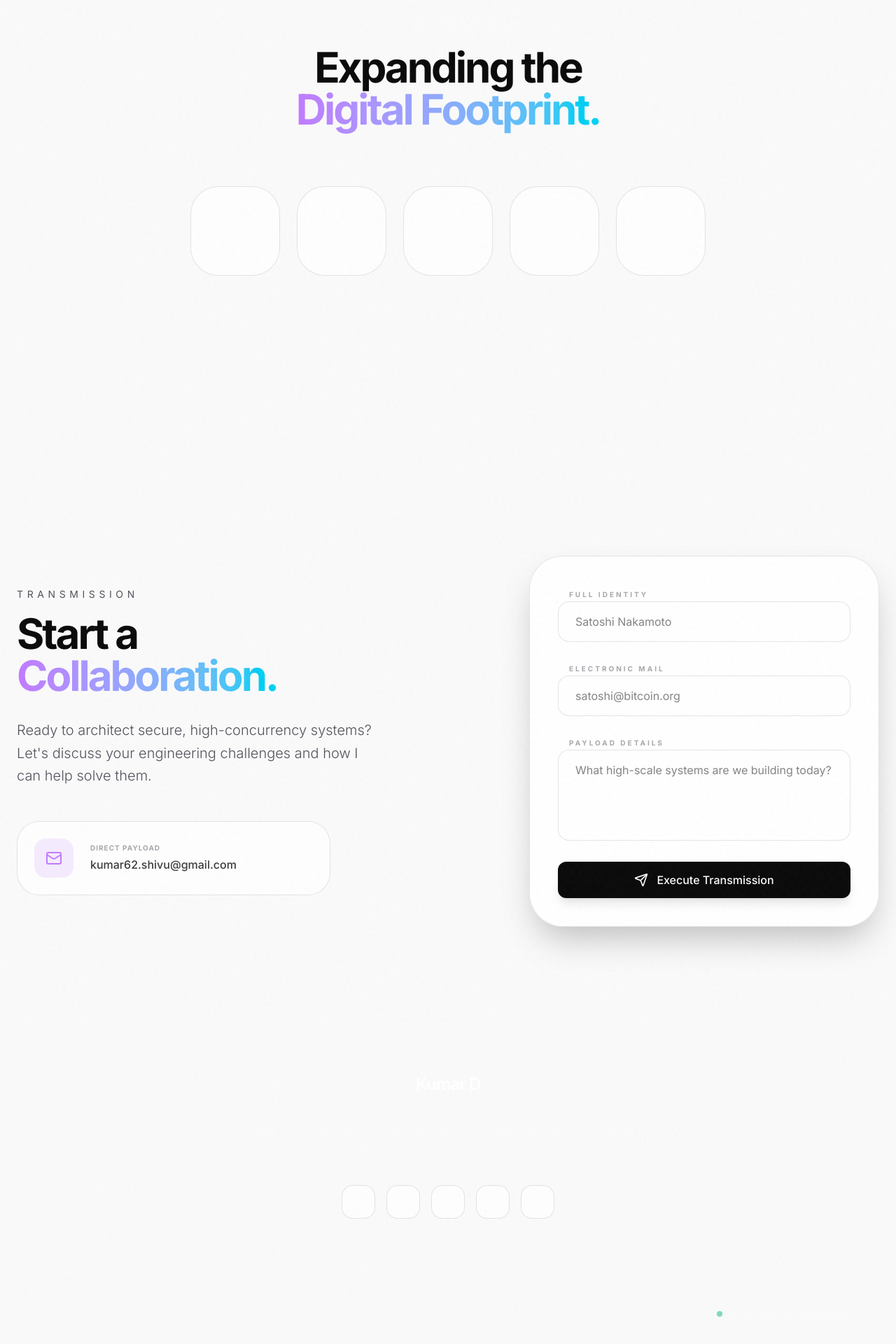
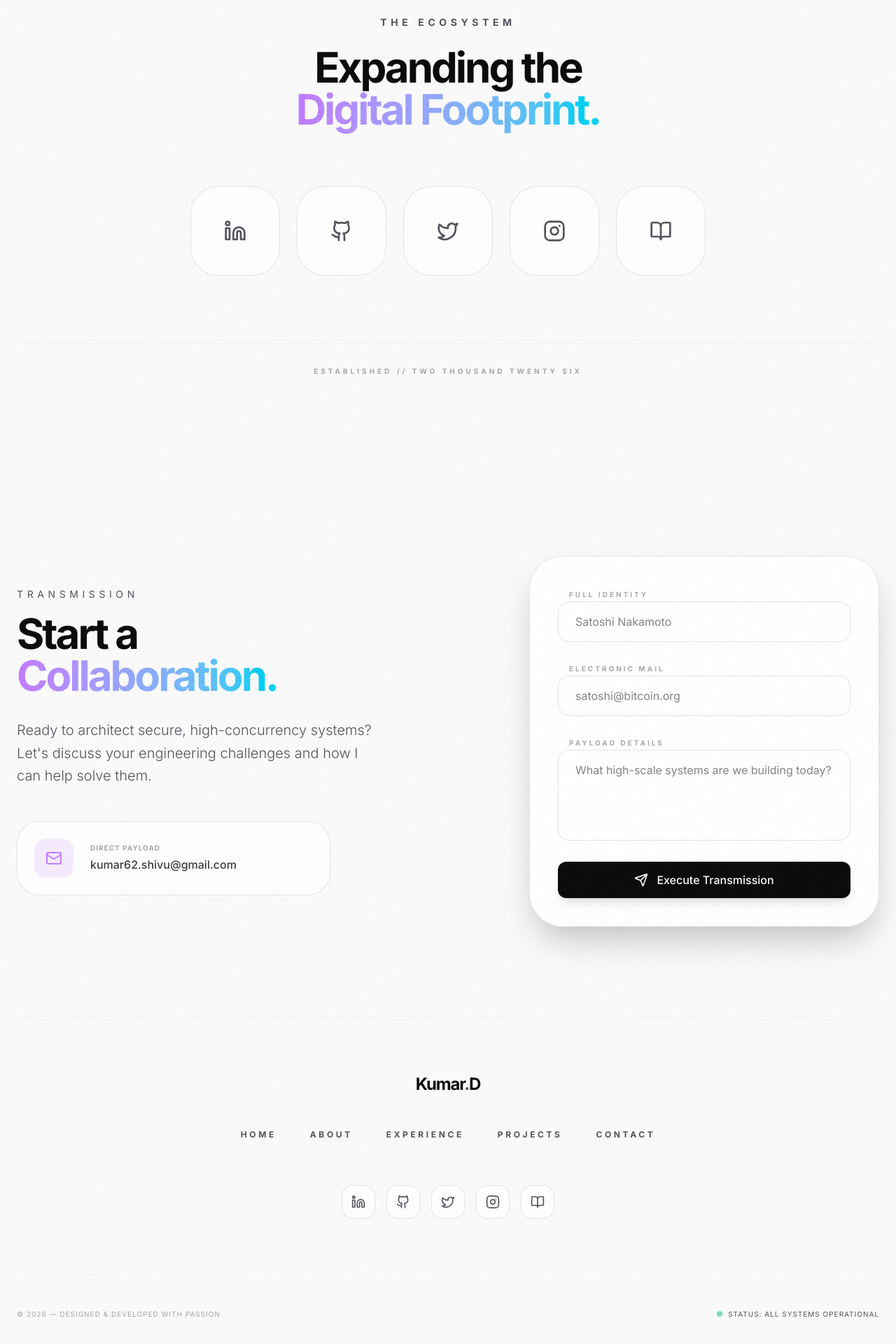
Before and after one commit to KumarDhananjaya/portfolio-new, a Next.js app: page / in a window 1280 px wide. Shown: the part 5322-7242 px from the top of the page at 70% size. Built offline with nearby package versions, Linux system fonts and the light colour scheme.

Commit message:
style: update SocialBanner and Footer with theme-aware colors

```diff
--- a/components/Footer.tsx
+++ b/components/Footer.tsx
@@ -12,13 +12,13 @@ const socialIcons = [
 
 export const Footer: React.FC = () => {
     return (
-        <footer className="w-full py-20 px-6 relative overflow-hidden bg-grain border-t border-white/[0.03]">
+        <footer className="w-full py-20 px-6 relative overflow-hidden bg-grain border-t border-foreground/[0.03]">
             <div className="w-full max-w-7xl mx-auto relative z-10">
                 <div className="flex flex-col items-center">
                     {/* Brand / Logo */}
                     <div className="mb-12">
-                        <h3 className="text-2xl font-bold tracking-tighter text-white">
-                            Kumar<span className="text-white/20">.</span>D
+                        <h3 className="text-2xl font-bold tracking-tighter text-foreground">
+                            Kumar<span className="text-muted">.</span>D
                         </h3>
                     </div>
 
@@ -28,7 +28,7 @@ export const Footer: React.FC = () => {
                             <a
                                 key={item}
                                 href={`#${item.toLowerCase()}`}
-                                className="text-xs font-bold uppercase tracking-[0.3em] text-white/30 hover:text-white transition-colors duration-300"
+                                className="text-xs font-bold uppercase tracking-[0.3em] text-muted hover:text-foreground transition-colors duration-300"
                             >
                                 {item}
                             </a>
@@ -43,7 +43,7 @@ export const Footer: React.FC = () => {
                                 href={href}
                                 target="_blank"
                                 rel="noopener noreferrer"
-                                className="w-12 h-12 rounded-2xl glass flex items-center justify-center text-white/40 hover:text-white hover:bg-white/10 hover:border-white/20 transition-all duration-500"
+                                className="w-12 h-12 rounded-2xl glass flex items-center justify-center text-muted hover:text-foreground hover:bg-foreground/10 hover:border-foreground/20 transition-all duration-500"
                                 aria-label={label}
                             >
                                 <Icon size={20} />
@@ -52,13 +52,13 @@ export const Footer: React.FC = () => {
                     </div>
 
                     {/* Bottom Info */}
-                    <div className="w-full pt-12 border-t border-white/[0.03] flex flex-col md:flex-row justify-between items-center gap-6">
-                        <p className="text-[10px] uppercase tracking-widest text-white/20">
+                    <div className="w-full pt-12 border-t border-foreground/[0.03] flex flex-col md:flex-row justify-between items-center gap-6">
+                        <p className="text-[10px] uppercase tracking-widest text-muted/50">
                             © {new Date().getFullYear()} — Designed & Developed with Passion
                         </p>
                         <div className="flex items-center gap-2">
                             <div className="w-2 h-2 rounded-full bg-emerald-500 animate-pulse" />
-                            <p className="text-[10px] uppercase tracking-widest text-white/40">Status: All Systems Operational</p>
+                            <p className="text-[10px] uppercase tracking-widest text-muted">Status: All Systems Operational</p>
                         </div>
                     </div>
                 </div>
--- a/components/sections/SocialBanner.tsx
+++ b/components/sections/SocialBanner.tsx
@@ -23,7 +23,7 @@ export const SocialBanner: React.FC = () => {
                     viewport={{ once: true }}
                     className="mb-20"
                 >
-                    <h2 className="text-sm uppercase tracking-[0.4em] text-white/30 mb-6 font-bold">The Ecosystem</h2>
+                    <h2 className="text-sm uppercase tracking-[0.4em] text-muted mb-6 font-bold">The Ecosystem</h2>
                     <h3 className="text-4xl md:text-6xl font-bold tracking-tighter mb-8">
                         Expanding the <br />
                         <span className="text-transparent bg-clip-text bg-gradient-to-r from-purple-400 to-cyan-400">Digital Footprint.</span>
@@ -41,7 +41,7 @@ export const SocialBanner: React.FC = () => {
                             whileInView={{ opacity: 1, scale: 1 }}
                             viewport={{ once: true }}
                             transition={{ delay: index * 0.1 }}
-                            className="w-24 h-24 md:w-32 md:h-32 glass rounded-[2.5rem] flex items-center justify-center text-white/30 hover:text-white hover:bg-white/5 hover:border-white/20 transition-all duration-700 group"
+                            className="w-24 h-24 md:w-32 md:h-32 glass rounded-[2.5rem] flex items-center justify-center text-muted hover:text-foreground hover:bg-foreground/5 hover:border-foreground/20 transition-all duration-700 group"
                             aria-label={label}
                         >
                             <Icon size={32} className="group-hover:scale-110 transition-transform duration-500" />
@@ -53,9 +53,9 @@ export const SocialBanner: React.FC = () => {
                     initial={{ opacity: 0 }}
                     whileInView={{ opacity: 1 }}
                     viewport={{ once: true }}
-                    className="mt-24 pt-8 border-t border-white/[0.03]"
+                    className="mt-24 pt-8 border-t border-foreground/[0.03]"
                 >
-                    <p className="text-[10px] uppercase tracking-[0.4em] text-white/20 font-bold">
+                    <p className="text-[10px] uppercase tracking-[0.4em] text-muted/50 font-bold">
                         Established // Two Thousand Twenty Six
                     </p>
                 </motion.div>
```
